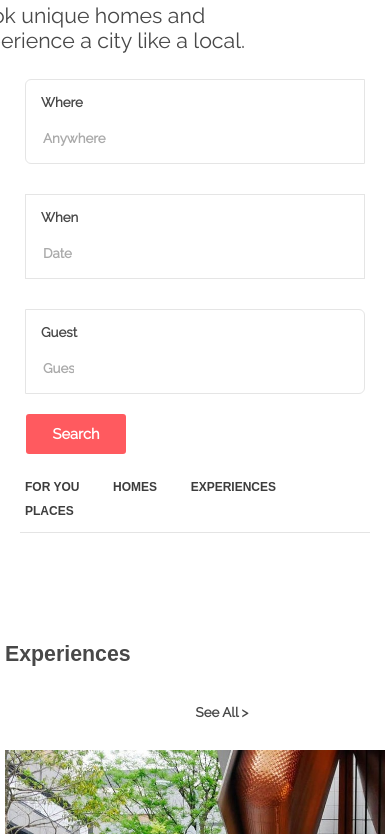
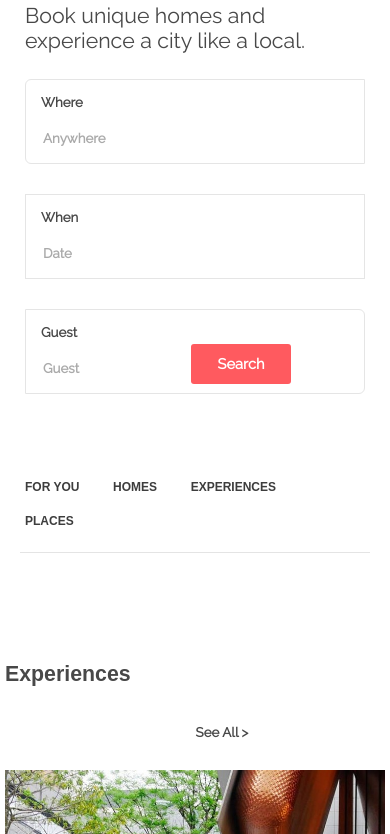
Before and after one commit to azzahrafz99/odin-airbnb, a plain HTML site: page index.html in a window 390 px wide. Shown: the part 218-1052 px from the top of the page. Drawn offline with Linux system fonts and the light colour scheme.

Commit message:
fix booking button, fix header, remove outline blue input

```diff
--- a/assets/css/responsive.css
+++ b/assets/css/responsive.css
@@ -1,30 +1,11 @@
-@media screen and (max-width: 1200px) {
-  .booking-form button {
-    float: right;
+@media screen and (max-width: 1300px) {
+  .form-field button {
     position: absolute;
-    margin-left: -50px;
-  }
-}
-
-@media screen and (max-width: 1000px) {
-  .booking-form button {
-    float: right;
-    position: absolute;
-    margin-left: 5px;
-  }
-
-  .booking-form input[type="number"] {
-    width: 100px;
+    margin-left: -10px;
   }
 }
 
 @media screen and (max-width: 950px) {
-  .booking-form button {
-    float: right;
-    position: absolute;
-    margin-left: 10px;
-  }
-
   .content .book h2 {
     font-size: 20pt;
     width: 80%;
@@ -47,42 +28,64 @@
   }
 }
 
-@media screen and (max-width: 920px) {
+@media screen and (max-width: 780px) {
   .booking-form button {
-    float: right;
     position: absolute;
-    margin-left: 10px;
+    margin-left: 300px;
   }
 
-  .booking-form input[type="number"] {
-    width: 50px;
+  .content .book h2 {
+    width: 400px;
+  }
+}
+
+@media screen and (max-width: 780px) {
+  .content, .content footer, .copyright  {
+    margin: 30px;
+  }
+
+  .booking-form button {
+    margin-left: 480px;
+  }
+}
+
+@media screen and (max-width: 750px) {
+  .booking-form button {
+    margin-left: 450px;
+  }
+}
+
+@media screen and (max-width: 700px) {
+  .booking-form button {
+    margin-left: 400px;
+  }
+}
+
+@media screen and (max-width: 650px) {
+  .booking-form button {
+    margin-left: 350px;
   }
 }
 
 @media screen and (max-width: 600px) {
-  .content .book .booking-form button {
-    margin: 60px 0 0 -65px;
-  }
-
   .menu-bar {
     padding-top: 20px;
   }
-}
 
-@media screen and (max-width: 620px) {
-  .content .book h2, .content .book h1 {
-    margin-left: -30pt;
-  }
-
-  .content .book h2 {
-    width: 300px;
-  }
-
-  .content .book .booking-form button {
-    margin: 70px 0 0 -65px;
+  .booking-form button {
+    margin-left: 300px;
   }
 }
 
+@media screen and (max-width: 550px) {
+  .menu-bar {
+    padding-top: 20px;
+  }
+
+  .booking-form button {
+    margin-left: 200px;
+  }
+}
 
 @media screen and (max-width: 480px) {
   .content {
@@ -90,7 +93,7 @@
   }
 
   .content .book h2, .content .book h1 {
-    margin-left: 20;
+    margin-left: 20px;
   }
 
   .content .book h2 {
@@ -103,7 +106,7 @@
   }
 
   .booking-form button {
-    margin: 30px 0 0 -15px;
+    margin-left: 80px;
   }
 
   .menu-bar {
--- a/assets/css/style.css
+++ b/assets/css/style.css
@@ -11,6 +11,9 @@ h1 {
   color: #FF5A5F;
 }
 
+input:focus {
+  outline: none;
+}
 
 h3, p, a { color: #484848; }
 
@@ -80,8 +83,6 @@ a:focus {
 
 .booking-form {
   margin-top: 50px;
-  margin-left: -45px;
-  margin-right: -45px;
 }
 
 .form-field {
@@ -122,13 +123,11 @@ a:focus {
 .where {
   border-top-left-radius: 6px;
   border-bottom-left-radius: 6px;
-  /*margin-left: 31px;*/
 }
 
 .guest {
   border-top-right-radius: 6px;
   border-bottom-right-radius: 6px;
-  /*margin-left: -31px;*/
 }
 
 /* MENU BAR */
@@ -142,6 +141,7 @@ a:focus {
   display: inline-block;
   padding: 5px;
   margin-right: 20px;
+  margin-bottom: 10px;
 }
 
 .menu-bar ul li a {
--- a/index.html
+++ b/index.html
@@ -34,19 +34,19 @@
           <a href="#"><h2>Book unique homes and experience a city like a local.</h2></a>
           <div class="booking-form">
             <div class="row">
-              <div class="col-lg-4 col-md-4 col-sm-4 col-xs-12">
+              <div class="col-lg-4 col-md-6 col-sm-6 col-xs-12">
                 <div class="form-field where">
                   <label for="">Where</label><br>
                   <input type="text" name="where" value="" placeholder="Anywhere">
                 </div>
               </div>
-              <div class="col-lg-4 col-md-4 col-sm-4 col-xs-12">
+              <div class="col-lg-4 col-md-6 col-sm-6 col-xs-12">
                 <div class="form-field when">
                   <label for="">When</label><br>
                   <input placeholder="Date" class="when" type="text" onfocus="(this.type='date')"  id="date">
                 </div>
               </div>
-              <div class="col-lg-4 col-md-4 col-sm-4 col-xs-12">
+              <div class="col-lg-4 col-md-6 col-sm-6 col-xs-12">
                 <div class="form-field guest">
                   <label for="">Guest</label><br>
                   <input type="number" name="guest" value="" placeholder="Guest">
```
